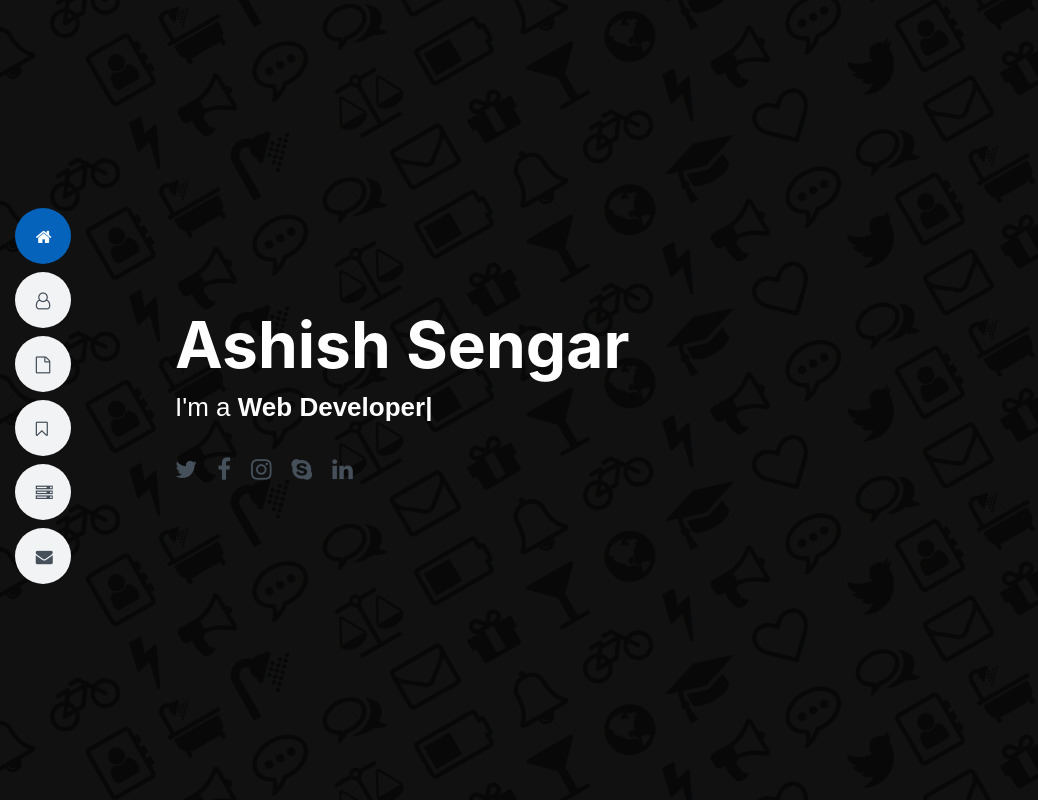
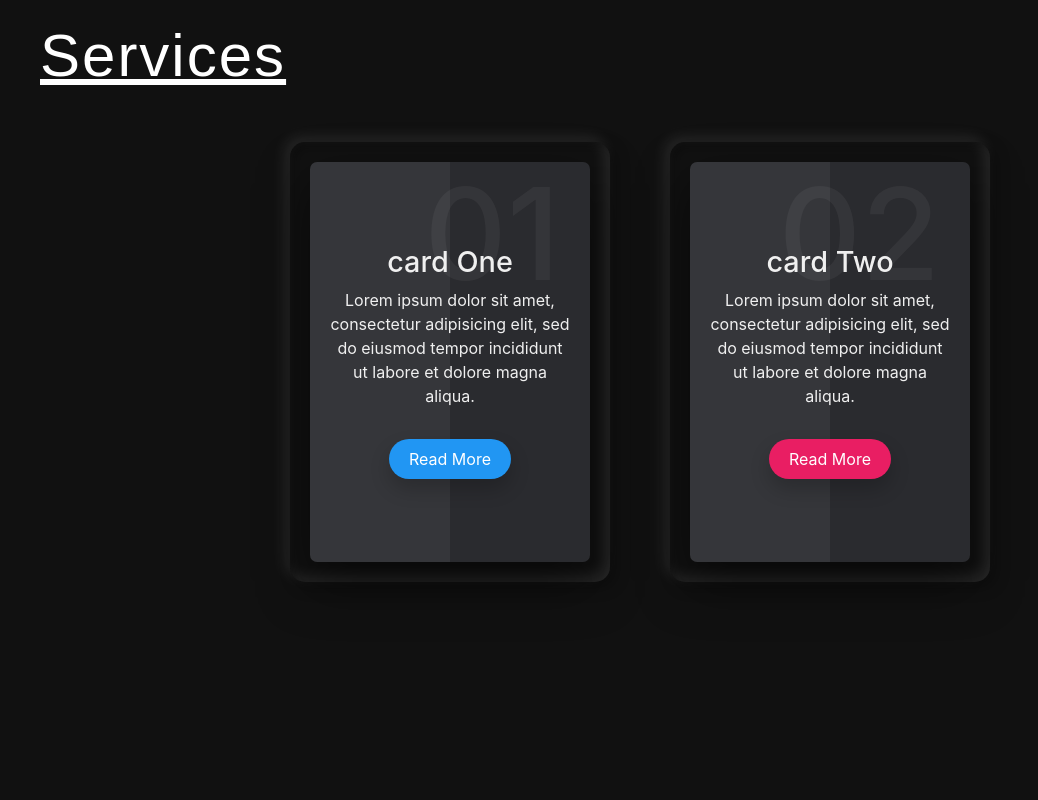
Before and after one commit to Ashishss21/Portfolio-dark, a React (Create React App) app: page /services in a window 1280 px wide. Shown: the top 800 px of the page, without its empty margins (0-1038 px from the left). Built offline with nearby package versions, Linux system fonts and the light colour scheme.

Commit message:
React Router Added
--Second Commit
--React Router added

```diff
--- a/src/Components/MainComponent.js
+++ b/src/Components/MainComponent.js
@@ -1,4 +1,5 @@
 import React, { Component } from 'react';
+import {BrowserRouter as Router, Switch, Route} from 'react-router-dom';
 import 'bootstrap/dist/css/bootstrap.min.css';
 import 'font-awesome/css/font-awesome.min.css';
 import First from './firstPage';
@@ -8,11 +9,13 @@ import Services from './servicesComponent';
 class Main extends Component{
     render(){
         return(
-            <div>
-                <First/>
-                <Services/>
-                <Footer/>
-            </div>
+            <Router>
+                <Switch>
+                    <Route path="/" exact component={First} />
+                    <Route path="/services" component={Services} />
+                    <Route path="/footer" component={Footer} />
+                </Switch>
+            </Router>
         );
     }
 }
--- a/src/Components/firstPage.js
+++ b/src/Components/firstPage.js
@@ -16,8 +16,8 @@ class First extends Component{
                             <li><a href="#"><i className="fa fa-user-o"></i> <span>About</span></a></li>
                             <li><a href="#"><i className="fa fa-file-o"></i> <span>Resume</span></a></li>
                             <li><a href="#"><i className="fa fa-bookmark-o"></i> <span>Portfolio</span></a></li>
-                            <li><a href="#"><i className="fa fa-server"></i> <span>Services</span></a></li>
-                            <li><a href="#"><i className="fa fa-envelope"></i> <span>Contact</span></a></li>
+                            <li><a href="/services"><i className="fa fa-server"></i> <span>Services</span></a></li>
+                            <li><a href="/footer"><i className="fa fa-envelope"></i> <span>Contact</span></a></li>
                         </ul>
                     </nav>
                 </header>
@@ -41,8 +41,8 @@ class First extends Component{
                             <a href="www.twitter.com" className="twitter"><i className="fa fa-twitter"></i></a>
                             <a href="www.facebook.com" className="facebook"><i className="fa fa-facebook"></i></a>
                             <a href="www.instagram.com" className="instagram"><i className="fa fa-instagram"></i></a>
-                            <a href="google-plus.com" className="google-plus"><i className="fa fa-skype"></i></a>
-                            <a href="linkedin.com" className="linkedin"><i className="fa fa-linkedin"></i></a>
+                            <a href="www.google-plus.com" className="google-plus"><i className="fa fa-skype"></i></a>
+                            <a href="www.linkedin.com" className="linkedin"><i className="fa fa-linkedin"></i></a>
                         </div>
                     </div>
                 </section>
--- a/src/style/footer.css
+++ b/src/style/footer.css
@@ -15,8 +15,8 @@ body{
 	text-align: center;
 }
 .footer h3{
+	font-weight: normal;
 	font-family: sans-serif;
-	font-weight: normal;
 	letter-spacing: 1px;
 	margin: 30px 30px;
 	color: #fff;
--- a/src/style/services.css
+++ b/src/style/services.css
@@ -18,7 +18,7 @@
 	justify-content: center;
 	align-items: center;
 	flex-wrap: wrap;
-	min-height: 100vh;
+	max-height: 100vh;
 	background: #111;
 }
 .contain{
```
